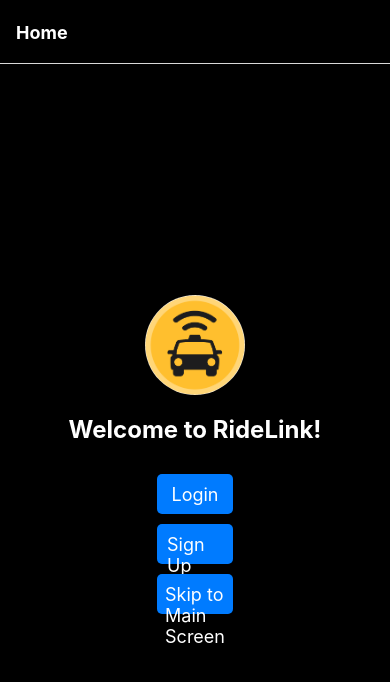
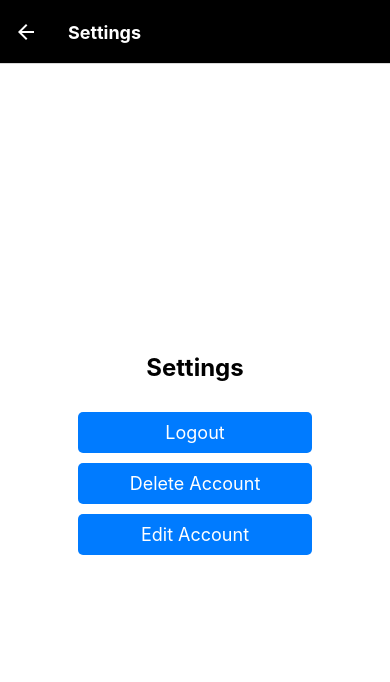
Before and after one commit to Kartik1109/RideShare, a React Native app: screen /Settings in a window 390 px wide. Shown: the top 682 px of the page. Built offline with nearby package versions, Linux system fonts and the light colour scheme.

Commit message:
clean up homescreen

```diff
--- a/App.js
+++ b/App.js
@@ -1,5 +1,5 @@
 import React from 'react';
-import { View, Text, StyleSheet, Animated, TouchableOpacity, ImageBackground, Image} from 'react-native';
+import { View, Text, StyleSheet, Animated, TouchableOpacity, ImageBackground, Image } from 'react-native';
 import { NavigationContainer } from '@react-navigation/native';
 import { createStackNavigator } from '@react-navigation/stack';
 import Login from './login';
@@ -11,7 +11,8 @@ import WWP from './WWP'
 import CoinMeasurement from './CoinMeasurement';
 import AlertPage from './Alert'
 import EditPage from './EditAccountPage';
-import DeletionReasonPage from './DeletionResasonPage';
+import DeletionReasonPage from './DeletionReasonPage';
+import Settings from './settings';
 
 
 
@@ -25,19 +26,19 @@ function HomeScreen({ navigation }) {
         <Image source={require('./assets/logo_taxi.png')} style={styles.logo} />
         <Text style={styles.title}>Welcome to RideLink!</Text>
         <TouchableOpacity
-            style={[styles.button, {height: 40}]}
+          style={[styles.button, { height: 40 }]}
           onPress={() => navigation.navigate('Login')}
         >
           <Text style={styles.buttonText}>Login</Text>
         </TouchableOpacity>
         <TouchableOpacity
-            style={[styles.button, {height: 40}]}
+          style={[styles.button, { height: 40 }]}
           onPress={() => navigation.navigate('SignUp')}
         >
           <Text style={styles.buttonText}>Sign Up</Text>
         </TouchableOpacity>
         <TouchableOpacity
-            style={[styles.button, {height: 40}]}
+          style={[styles.button, { height: 40 }]}
           onPress={() => navigation.navigate('Main')}
         >
           <Text style={styles.buttonText}>Skip to Main Screen</Text>
@@ -75,6 +76,8 @@ function App() {
         <Stack.Screen name="AlertPage" component={AlertPage} />
         <Stack.Screen name="EditPage" component={EditPage} />
         <Stack.Screen name="DeletionReasonPage" component={DeletionReasonPage} />
+        <Stack.Screen name="Settings" component={Settings} />
+
 
       </Stack.Navigator>
     </NavigationContainer>
--- /dev/null
+++ b/DeletionReasonPage.js
@@ -0,0 +1,98 @@
+import React, { useState } from 'react';
+import { View, Text, StyleSheet, TextInput, TouchableOpacity, Alert } from 'react-native';
+
+const DeletionReasonPage = ({ navigation }) => {
+  const [reason, setReason] = useState('');
+  const onPressHandler = () => {
+    Alert.alert(
+      'Are you sure you want to delete your account',
+      'press ok to confirm (have to add stuff to this, read comment in code)', ///ADD THE REASON TO THE DATABASE, REMOVE ACCOUNT INFO FROM DATABASE
+      [
+        {
+          text: 'OK', onPress: () => console.log('OK Pressed --> delete info from database and add reason to the database')
+        },
+        {
+          text: 'Cancel',
+          onPress: () => navigation.navigate('Main'),
+          style: 'cancel',
+        },
+      ],
+      { cancelable: false }
+    );
+  };
+
+  return (
+    <View style={styles.container}>
+      <Text style={styles.title}> Deleting your account... but why?</Text>
+      <View style={styles.inputContainer}>
+        <Text style={styles.label}>Provide Your Reasoning:</Text>
+        <TextInput
+          style={styles.input}
+          value={reason}
+          onChangeText={setReason}
+          placeholder="why are you leaving us?"
+        />
+      </View>
+
+      <TouchableOpacity
+        style={[styles.button, { backgroundColor: 'grey' }]}
+        onPress={onPressHandler}>
+        <Text style={styles.buttonText}>Submit</Text>
+      </TouchableOpacity>
+
+    </View>
+  );
+
+};
+
+const styles = StyleSheet.create({
+  container: {
+    flex: 1,
+    alignItems: 'center',
+    justifyContent: 'center',
+    backgroundColor: '#f5f5f5',
+    padding: 20,
+  },
+  title: {
+    fontSize: 32,
+    fontWeight: 'bold',
+    marginBottom: 20,
+    color: '#333',
+    textTransform: 'uppercase',
+  },
+  inputContainer: {
+    marginBottom: 20,
+    width: '100%',
+  },
+  label: {
+    fontSize: 18,
+    marginBottom: 5,
+    color: '#333',
+    fontWeight: 'bold',
+  },
+  input: {
+    borderWidth: 1,
+    borderColor: '#ccc',
+    borderRadius: 5,
+    padding: 10,
+    width: '100%',
+    backgroundColor: '#fff',
+    fontSize: 16,
+    color: '#333',
+  },
+  buttonText: {
+    color: '#fff',
+    fontSize: 18,
+  },
+  button: {
+    backgroundColor: '#007bff',
+    padding: 10,
+    borderRadius: 5,
+    marginTop: 10,
+    width: '60%', // add this style
+    alignItems: 'center', // add this style to center the text horizontally
+  },
+
+});
+
+export default DeletionReasonPage;
--- a/DeletionResasonPage.js
+++ /dev/null
@@ -1,98 +0,0 @@
-import React, { useState } from 'react';
-import { View, Text, StyleSheet, TextInput, TouchableOpacity, Alert} from 'react-native';
-
-const DeletionReasonPage = ({navigation}) => {
-    const [reason, setReason] = useState('');
-        const onPressHandler = () =>{
-        Alert.alert(
-            'Are you sure you want to delete your account',
-            'press ok to confirm (have to add stuff to this, read comment in code)', ///ADD THE REASON TO THE DATABASE, REMOVE ACCOUNT INFO FROM DATABASE
-            [
-                {
-                    text: 'OK', onPress: () => console.log('OK Pressed --> delete info from database and add reason to the database')
-                },
-                {
-                    text: 'Cancel',
-                        onPress: () => navigation.navigate('Main'),
-                    style: 'cancel',
-                },
-            ],
-            { cancelable: false }
-        );
-    };
-
-    return(
-        <View style={styles.container}>
-            <Text style={styles.title}> Deleting your account... but why?</Text>
-                <View style={styles.inputContainer}>
-                    <Text style={styles.label}>Provide Your Reasoning:</Text>
-                    <TextInput
-                    style={styles.input}
-                    value={reason}
-                    onChangeText={setReason}
-                    placeholder="why are you leaving us?"
-                    />
-                </View>
-
-            <TouchableOpacity
-                style={[styles.button, { backgroundColor: 'grey' }]}
-                onPress={onPressHandler}>
-                <Text style={styles.buttonText}>Submit</Text>
-            </TouchableOpacity>
-
-        </View>
-    );
-
-};
-
-const styles = StyleSheet.create({
-    container: {
-        flex: 1,
-        alignItems: 'center',
-        justifyContent: 'center',
-        backgroundColor: '#f5f5f5',
-        padding: 20,
-      },
-      title: {
-        fontSize: 32,
-        fontWeight: 'bold',
-        marginBottom: 20,
-        color: '#333',
-        textTransform: 'uppercase',
-      },
-      inputContainer: {
-        marginBottom: 20,
-        width: '100%',
-      },
-      label: {
-        fontSize: 18,
-        marginBottom: 5,
-        color: '#333',
-        fontWeight: 'bold',
-      },
-      input: {
-        borderWidth: 1,
-        borderColor: '#ccc',
-        borderRadius: 5,
-        padding: 10,
-        width: '100%',
-        backgroundColor: '#fff',
-        fontSize: 16,
-        color: '#333',
-      },
-      buttonText: {
-        color: '#fff',
-        fontSize: 18,
-      },
-      button: {
-        backgroundColor: '#007bff',
-        padding: 10,
-        borderRadius: 5,
-        marginTop: 10,
-        width: '60%', // add this style
-        alignItems: 'center', // add this style to center the text horizontally
-      },
-
-});
-
-export default DeletionReasonPage;
--- a/Main.js
+++ b/Main.js
@@ -3,47 +3,47 @@ import { View, Text, StyleSheet, TouchableOpacity, Image } from 'react-native';
 
 const Main = ({ navigation }) => {
   return (
+
+
+
+
     <View style={styles.container}>
+      <TouchableOpacity // DELETE ACCOUNT BUTTON
+        style={[styles.button]}
+        onPress={() => navigation.navigate('Settings')}
+      >
+        <Text style={styles.linkText}>Settings</Text>
+      </TouchableOpacity>
       <Text style={styles.title}>Main Screen</Text>
       <Text>This is the main screen of the app.</Text>
+
       <TouchableOpacity
-        style={[styles.button, { backgroundColor: 'green' }]}
+        style={[styles.button, { backgroundColor: '#007bff' }]}
         onPress={() => navigation.navigate('OfferRide')}
       >
         <Text style={styles.buttonText}>Offer a Ride</Text>
       </TouchableOpacity>
       <TouchableOpacity
-        style={[styles.button, { backgroundColor: 'blue' }]}
+        style={[styles.button, { backgroundColor: '#007bff' }]}
         onPress={() => navigation.navigate('RequestRide')}
       >
         <Text style={styles.buttonText}>Request a Ride</Text>
       </TouchableOpacity>
       <TouchableOpacity
-        style={[styles.button, { backgroundColor: 'red' }]}
+        style={[styles.button, { backgroundColor: '#007bff' }]}
         onPress={() => navigation.navigate('WWP')}
       >
         <Text style={styles.buttonText}>Wordle Wednesday</Text>
       </TouchableOpacity>
       <TouchableOpacity
-        style={[styles.button, { backgroundColor: 'purple' }]}
+        style={[styles.button, { backgroundColor: '#007bff' }]}
         onPress={() => navigation.navigate('AlertPage')}
       >
         <Text style={styles.buttonText}>AlertPage</Text>
       </TouchableOpacity>
 
-      <TouchableOpacity // EDIT ACCOUNT BUTTON
-        style={[styles.button, { backgroundColor: 'grey' }]}
-        onPress={() => navigation.navigate('EditPage')}
-      >
-        <Text style={styles.buttonText}>Edit Account</Text>
-      </TouchableOpacity>
 
-      <TouchableOpacity // DELETE ACCOUNT BUTTON
-        style={[styles.button, { backgroundColor: 'grey' }]}
-        onPress={() => navigation.navigate('DeletionReasonPage')}
-      >
-        <Text style={styles.buttonText}>Delete Accountt</Text>
-      </TouchableOpacity>
+
 
 
       <TouchableOpacity onPress={() => navigation.navigate('CoinMeasurement')}>
@@ -55,12 +55,15 @@ const Main = ({ navigation }) => {
           />
           <Text style={styles.coinText}>100 coins</Text>
 
+
+
         </View>
       </TouchableOpacity>
 
     </View>
   );
 };
+
 
 const styles = StyleSheet.create({
   container: {
@@ -75,7 +78,6 @@ const styles = StyleSheet.create({
     marginBottom: 20,
   },
   button: {
-    backgroundColor: '#007bff',
     padding: 10,
     borderRadius: 5,
     marginTop: 10,
@@ -97,11 +99,20 @@ const styles = StyleSheet.create({
     width: 40,
     height: 40,
   },
+  linkText: {
+    color: '#007bff',
+    marginTop: 20,
+    fontSize: 18,
+    position: 'absolute',
+    top: -250,
+    right: -65,
+  },
   coinText: {
     marginLeft: 0,
     fontSize: 16,
     fontWeight: 'bold',
-  }
+  },
+
 });
 
 export default Main;
--- /dev/null
+++ b/settings.js
@@ -0,0 +1,67 @@
+import React, { useState } from 'react';
+import { View, Text, StyleSheet, TextInput, TouchableOpacity } from 'react-native';
+const Settings = ({ navigation }) => {
+    return (
+
+
+
+
+        <View style={styles.container}>
+            <Text style={styles.title}>Settings</Text>
+            <TouchableOpacity // LOGOUT
+                style={[styles.button, { backgroundColor: '#007bff' }]}
+                onPress={() => navigation.navigate('Home')}
+            >
+                <Text style={styles.buttonText}>Logout</Text>
+            </TouchableOpacity>
+            <TouchableOpacity // DELETE ACCOUNT BUTTON
+                style={[styles.button, { backgroundColor: '#007bff' }]}
+                onPress={() => navigation.navigate('DeletionReasonPage')}
+            >
+                <Text style={styles.buttonText}>Delete Account</Text>
+            </TouchableOpacity>
+
+            <TouchableOpacity // EDIT ACCOUNT BUTTON
+                style={[styles.button, { backgroundColor: '#007bff' }]}
+                onPress={() => navigation.navigate('EditPage')}
+            >
+                <Text style={styles.buttonText}>Edit Account</Text>
+            </TouchableOpacity>
+
+
+
+
+
+
+        </View>
+    );
+};
+
+
+const styles = StyleSheet.create({
+    container: {
+        flex: 1,
+        alignItems: 'center',
+        justifyContent: 'center',
+        backgroundColor: '#fff',
+    },
+    title: {
+        fontSize: 24,
+        fontWeight: 'bold',
+        marginBottom: 20,
+    },
+    button: {
+        padding: 10,
+        borderRadius: 5,
+        marginTop: 10,
+        width: '60%', // add this style
+        alignItems: 'center', // add this style to center the text horizontally
+    },
+    buttonText: {
+        color: '#fff',
+        fontSize: 18,
+    },
+
+});
+
+export default Settings;
```
Also changed, not shown: WWdb.js (added, +43 -0 lines). Lines whose indentation alone changed are shown as unchanged.
